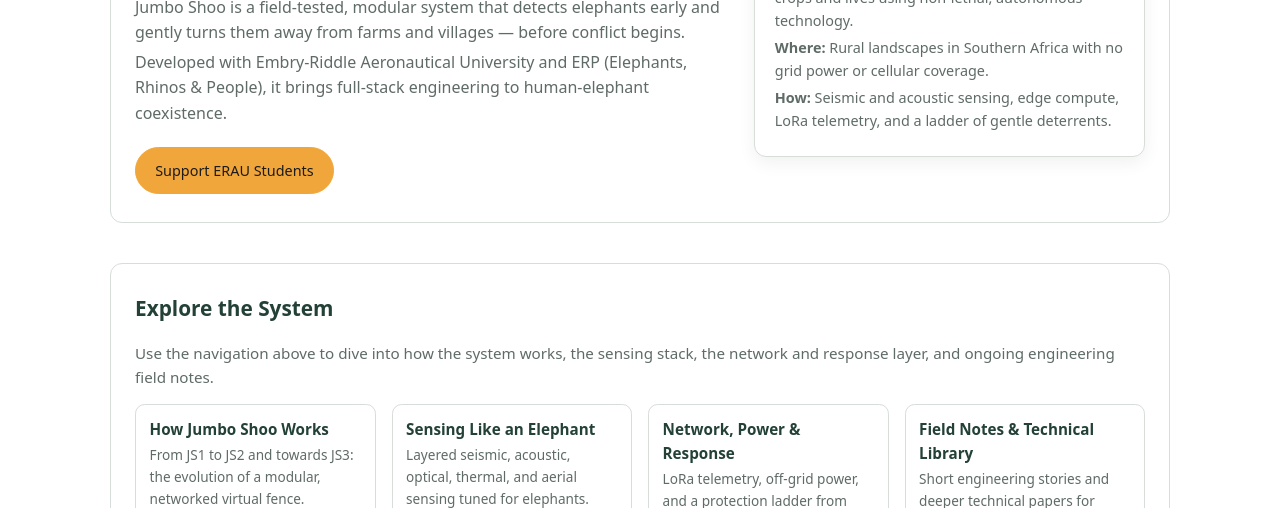
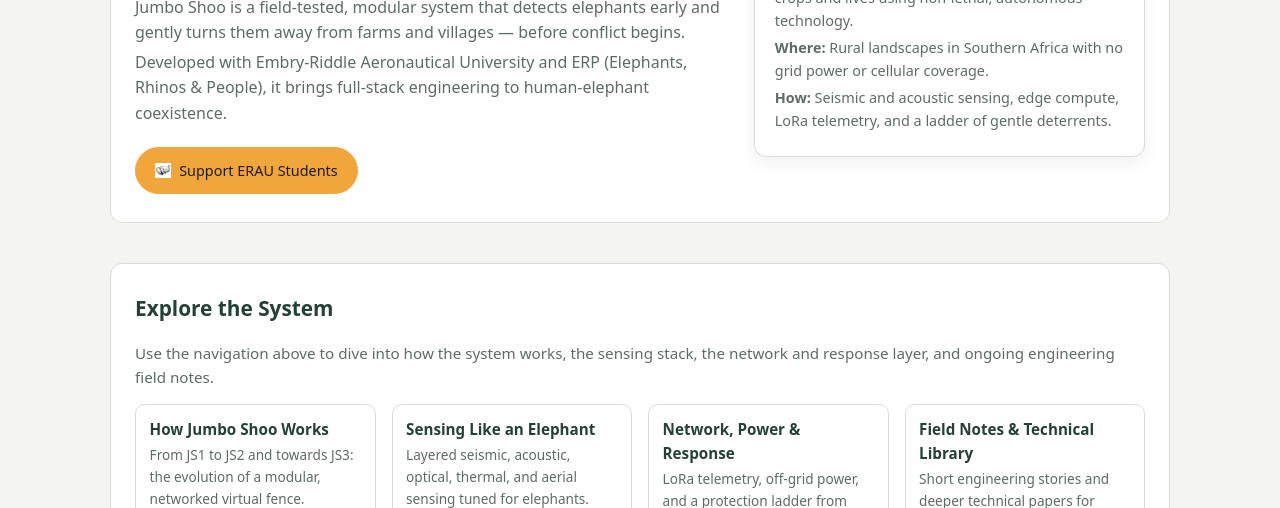
Before and after one commit to JumboShoo/jumboshoo-site, a plain HTML site: page index.html in a window 1280 px wide. Shown: the part 253-761 px from the top of the page. Drawn offline with Linux system fonts and the light colour scheme.

Commit message:
Button updates

```diff
--- a/index.html
+++ b/index.html
@@ -37,10 +37,20 @@
       <p>Developed with Embry-Riddle Aeronautical University and ERP (Elephants, Rhinos &amp; People), it brings full-stack engineering to human-elephant coexistence.</p>
 
       <div class="hero-cta">
+
 <a href="https://crowdfunding.erau.edu/support-elephants-rhinos-and-people"
    class="btn btn-primary"
-   target="_blank"
-   rel="noopener">Support ERAU Students</a>
+   onclick="plausible && plausible('Support ERAU Students')">
+  <img
+    src="./assets/icons/elephant-card-announcement-button.png"
+    alt=""
+    class="btn-icon"
+    aria-hidden="true"
+    width="16"
+    height="20"
+  >
+  <span>Support ERAU Students</span>
+</a>
 
 <!-- Temporarily disabled until ERP link is confirmed
 <a href="https://www.erp.ngo/donations/general-donations"
--- a/styles.css
+++ b/styles.css
@@ -15,7 +15,7 @@
 body {
   margin: 0;
   font-family: system-ui, -apple-system, BlinkMacSystemFont, "Segoe UI", sans-serif;
-  background: --bg;
+  background: var(--bg);
   color: var(--text);
   line-height: 1.6;
 }
@@ -83,7 +83,10 @@
 }
 
 .btn {
-  display: inline-block;
+  display: inline-flex;
+  align-items: center;
+  justify-content: center;
+  gap: 0.5rem;
   padding: 0.7rem 1.2rem;
   border-radius: 999px;
   font-size: 0.9rem;
@@ -92,6 +95,14 @@
   cursor: pointer;
   text-align: center;
   white-space: nowrap;
+}
+
+.btn-icon {
+  width: 16px;
+  height: 20px;
+  object-fit: contain;
+  flex: 0 0 auto;
+  display: block;
 }
 
 .btn-primary {
```
Also changed, not shown: assets/docs/.gitkeep.txt (added), assets/icons/elephant-card-announcement-button.png (added), 1 other file.
